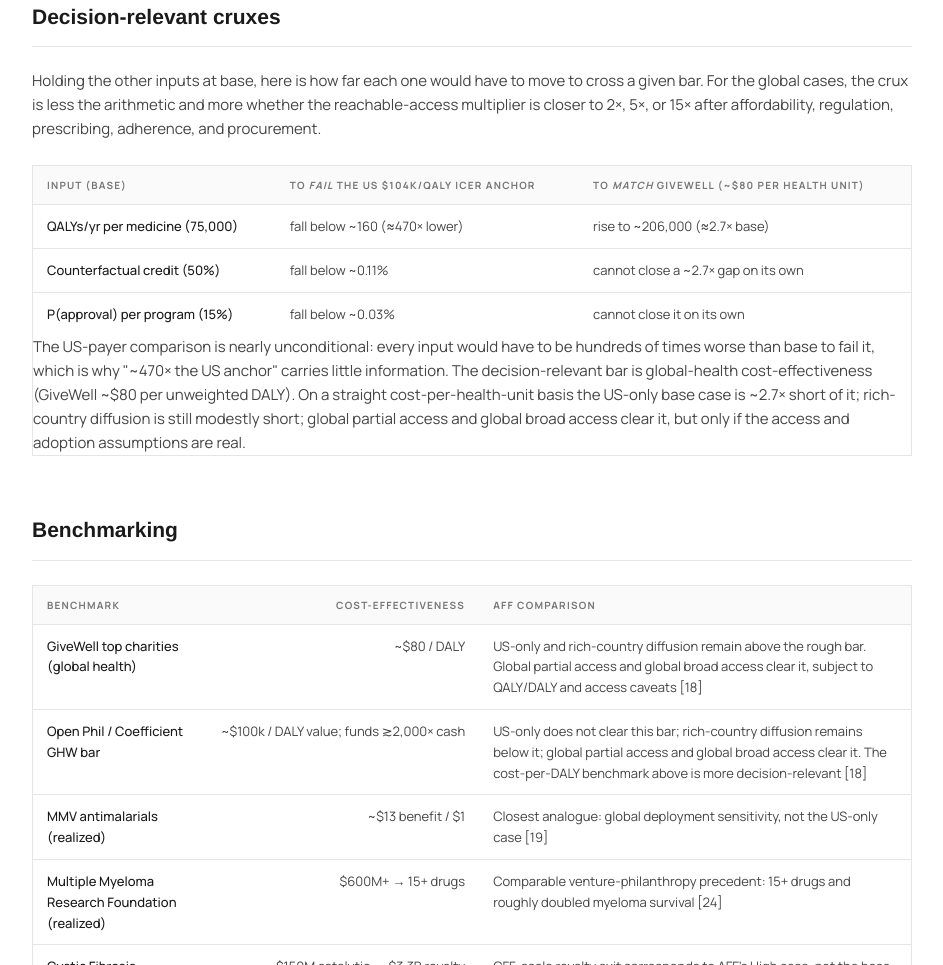
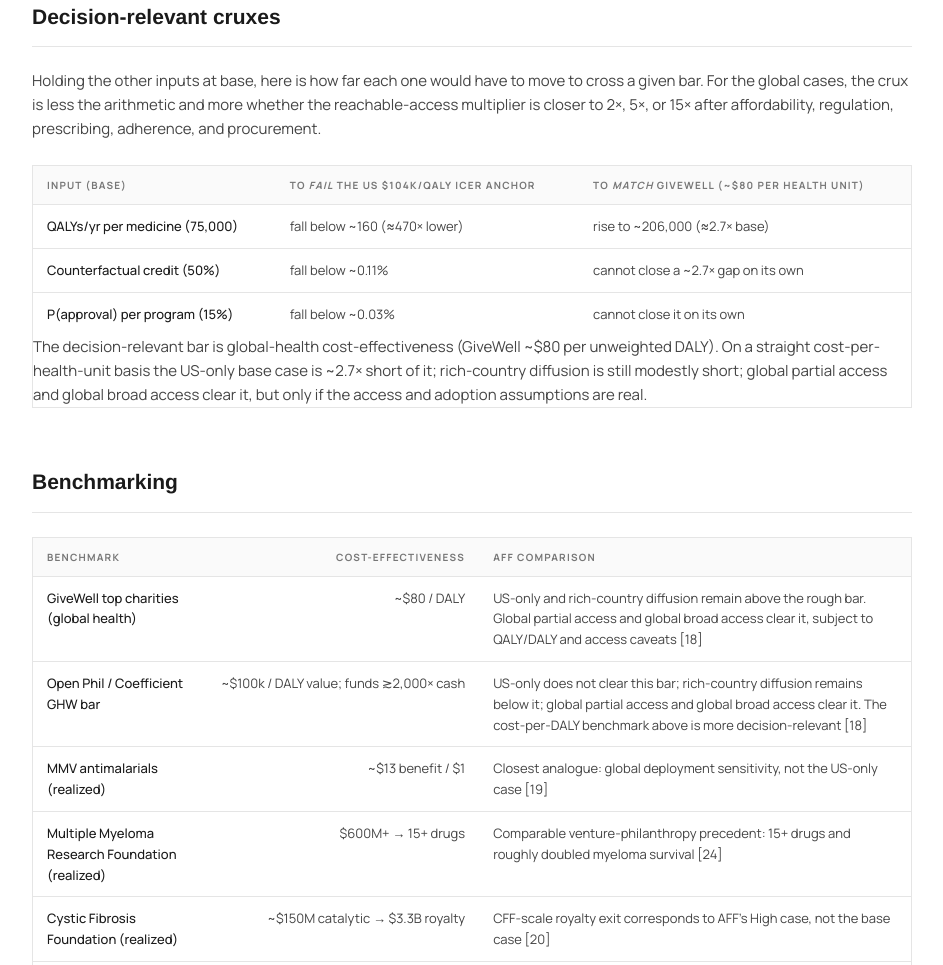
Before and after one commit to reville/aff-botec, a plain HTML site: page index.html in a window 1280 px wide. Shown: the part 10448-11413 px from the top of the page, without its empty margins (168-1111 px from the left). Drawn offline with Linux system fonts and the light colour scheme; a web font is replaced by a local one.

Commit message:
Remove US-payer crux caption sentence

```diff
--- a/index.html
+++ b/index.html
@@ -551,7 +551,7 @@
           <tr><td class="lbl">P(approval) per program (15%)</td><td>fall below ~0.03%</td><td>cannot close it on its own</td></tr>
         </tbody>
       </table>
-      <caption>The US-payer comparison is nearly unconditional: every input would have to be hundreds of times worse than base to fail it, which is why "~470× the US anchor" carries little information. The decision-relevant bar is global-health cost-effectiveness (GiveWell ~$80 per unweighted DALY). On a straight cost-per-health-unit basis the US-only base case is ~2.7× short of it; rich-country diffusion is still modestly short; global partial access and global broad access clear it, but only if the access and adoption assumptions are real.</caption>
+      <caption>The decision-relevant bar is global-health cost-effectiveness (GiveWell ~$80 per unweighted DALY). On a straight cost-per-health-unit basis the US-only base case is ~2.7× short of it; rich-country diffusion is still modestly short; global partial access and global broad access clear it, but only if the access and adoption assumptions are real.</caption>
     </div>
   </section>
 
```
